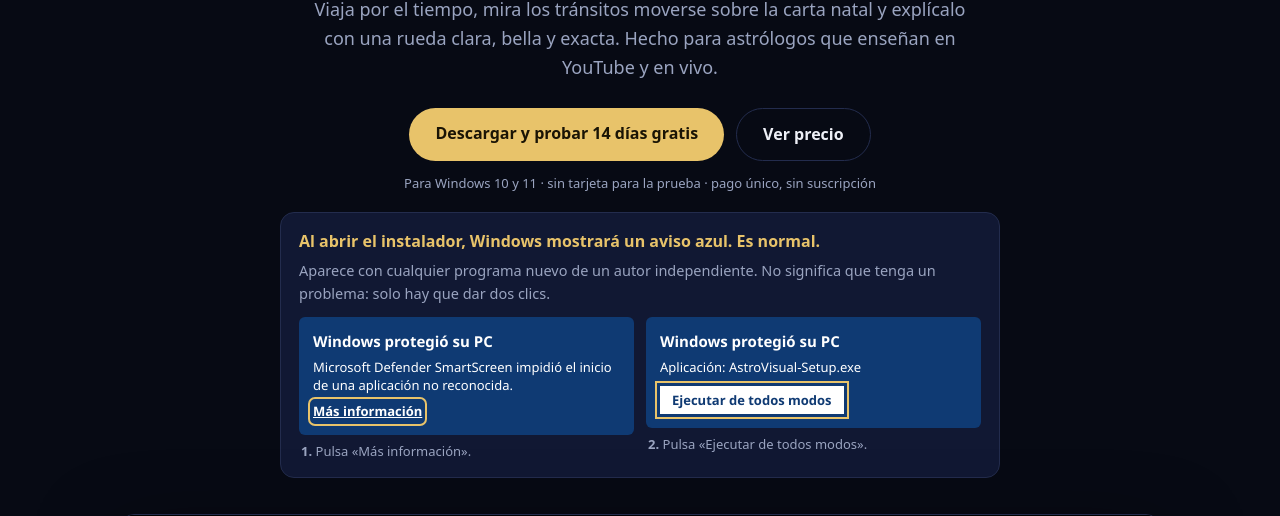
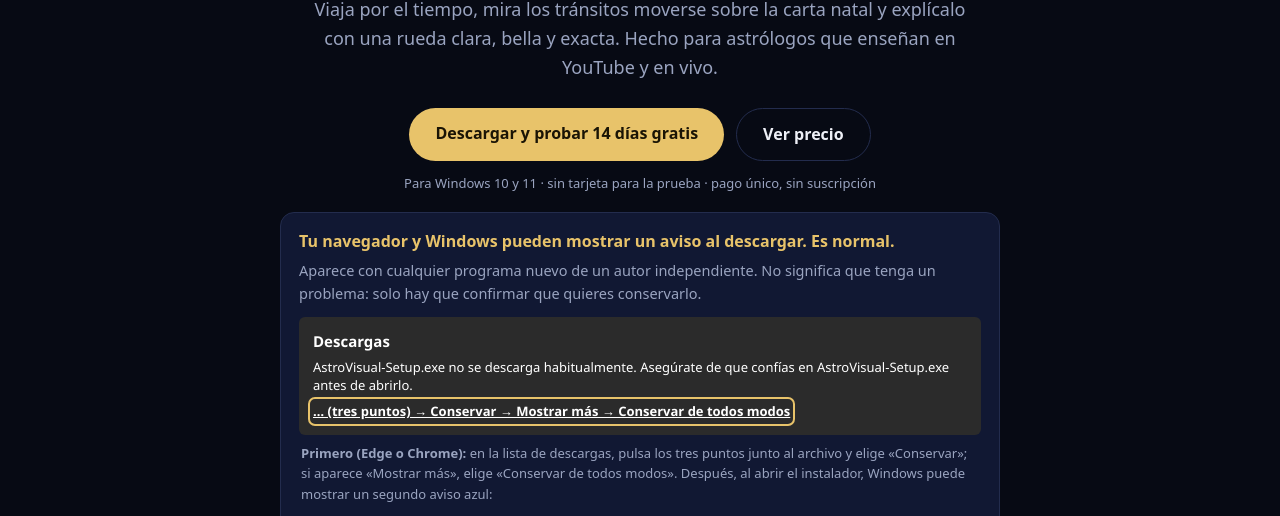
Before and after one commit to cubasummertime-art/astrovisual-descargas, a plain HTML site: page docs/index.html in a window 1280 px wide. Shown: the part 267-783 px from the top of the page. Drawn offline with Linux system fonts and the light colour scheme; grey boxes are pictures that could not be loaded.

Commit message:
Página de venta

```diff
--- a/docs/index.html
+++ b/docs/index.html
@@ -75,7 +75,9 @@ footer{border-top:1px solid var(--line);padding:28px 0;color:var(--mut);font-siz
 <p class="lead">Viaja por el tiempo, mira los tránsitos moverse sobre la carta natal y explícalo con una rueda clara, bella y exacta. Hecho para astrólogos que enseñan en YouTube y en vivo.</p>
 <div class="cta"><a class="btn" href="https://github.com/cubasummertime-art/astrovisual-descargas/releases/latest/download/AstroVisual-Setup.exe">Descargar y probar 14 días gratis</a><a class="btn ghost" href="#precio">Ver precio</a></div>
 <p class="small">Para Windows 10 y 11 · sin tarjeta para la prueba · pago único, sin suscripción</p>
-<div class="aviso"><h3>Al abrir el instalador, Windows mostrará un aviso azul. Es normal.</h3><p>Aparece con cualquier programa nuevo de un autor independiente. No significa que tenga un problema: solo hay que dar dos clics.</p>
+<div class="aviso"><h3>Tu navegador y Windows pueden mostrar un aviso al descargar. Es normal.</h3><p>Aparece con cualquier programa nuevo de un autor independiente. No significa que tenga un problema: solo hay que confirmar que quieres conservarlo.</p>
+<div class="win" style="margin-bottom:12px;background:#2b2b2b"><b>Descargas</b>AstroVisual-Setup.exe no se descarga habitualmente. Asegúrate de que confías en AstroVisual-Setup.exe antes de abrirlo.<br><span class="lnk">… (tres puntos) → Conservar → Mostrar más → Conservar de todos modos</span></div>
+<div class="t" style="margin:-4px 2px 14px;font-size:13px;color:var(--mut)"><b>Primero (Edge o Chrome):</b> en la lista de descargas, pulsa los tres puntos junto al archivo y elige «Conservar»; si aparece «Mostrar más», elige «Conservar de todos modos». Después, al abrir el instalador, Windows puede mostrar un segundo aviso azul:</div>
 <div class="pasos"><div><div class="win"><b>Windows protegió su PC</b>Microsoft Defender SmartScreen impidió el inicio de una aplicación no reconocida.<br><span class="lnk">Más información</span></div><div class="t"><b>1.</b> Pulsa «Más información».</div></div>
 <div><div class="win"><b>Windows protegió su PC</b>Aplicación: AstroVisual-Setup.exe<br><span class="bt">Ejecutar de todos modos</span></div><div class="t"><b>2.</b> Pulsa «Ejecutar de todos modos».</div></div></div></div>
 <div class="shot"><video src="video.mp4" poster="img/poster.jpg" controls playsinline preload="metadata" width="1280" height="720" style="display:block;width:100%;height:auto;background:#000"></video></div>
@@ -141,6 +143,7 @@ footer{border-top:1px solid var(--line);padding:28px 0;color:var(--mut);font-siz
 <section id="faq" class="alt"><div class="wrap">
 <h2>Preguntas frecuentes</h2>
 <details><summary>¿Cómo se descarga e instala?</summary><p>Pulsa «Descargar», abre el archivo AstroVisual-Setup.exe que se baja a tu carpeta Descargas y sigue los pasos. Son unos 27 MB. Al abrirlo por primera vez empieza tu prueba de 14 días con todo activado.</p></details>
+<details><summary>El navegador dice que el archivo «no se descarga habitualmente»</summary><p>Es el aviso estándar de Edge y Chrome para programas nuevos con pocas descargas. En la lista de descargas pulsa los tres puntos junto al archivo, elige «Conservar» y después «Conservar de todos modos». El programa es seguro: sin anuncios y sin recopilar datos de tus clientes.</p></details>
 <details><summary>¿Windows me muestra un aviso azul al instalar?</summary><p>Sí, es normal en programas nuevos de autores independientes. Pulsa «Más información» y luego «Ejecutar de todos modos». El aviso aparece porque el instalador aún no tiene la firma de pago de Microsoft, no porque tenga algún problema. El código no contiene anuncios ni recopila datos de tus clientes.</p></details>
 <details><summary>¿Las cartas de mis clientes se envían a internet?</summary><p>No. Las cartas natales se guardan solo en tu equipo. Las efemérides necesarias se descargan una vez por siglo y se guardan en tu equipo.</p></details>
 <details><summary>¿Necesito internet?</summary><p>Para activar la licencia y descargar siglos de efemérides que aún no tengas. El resto funciona sin conexión.</p></details>
```
